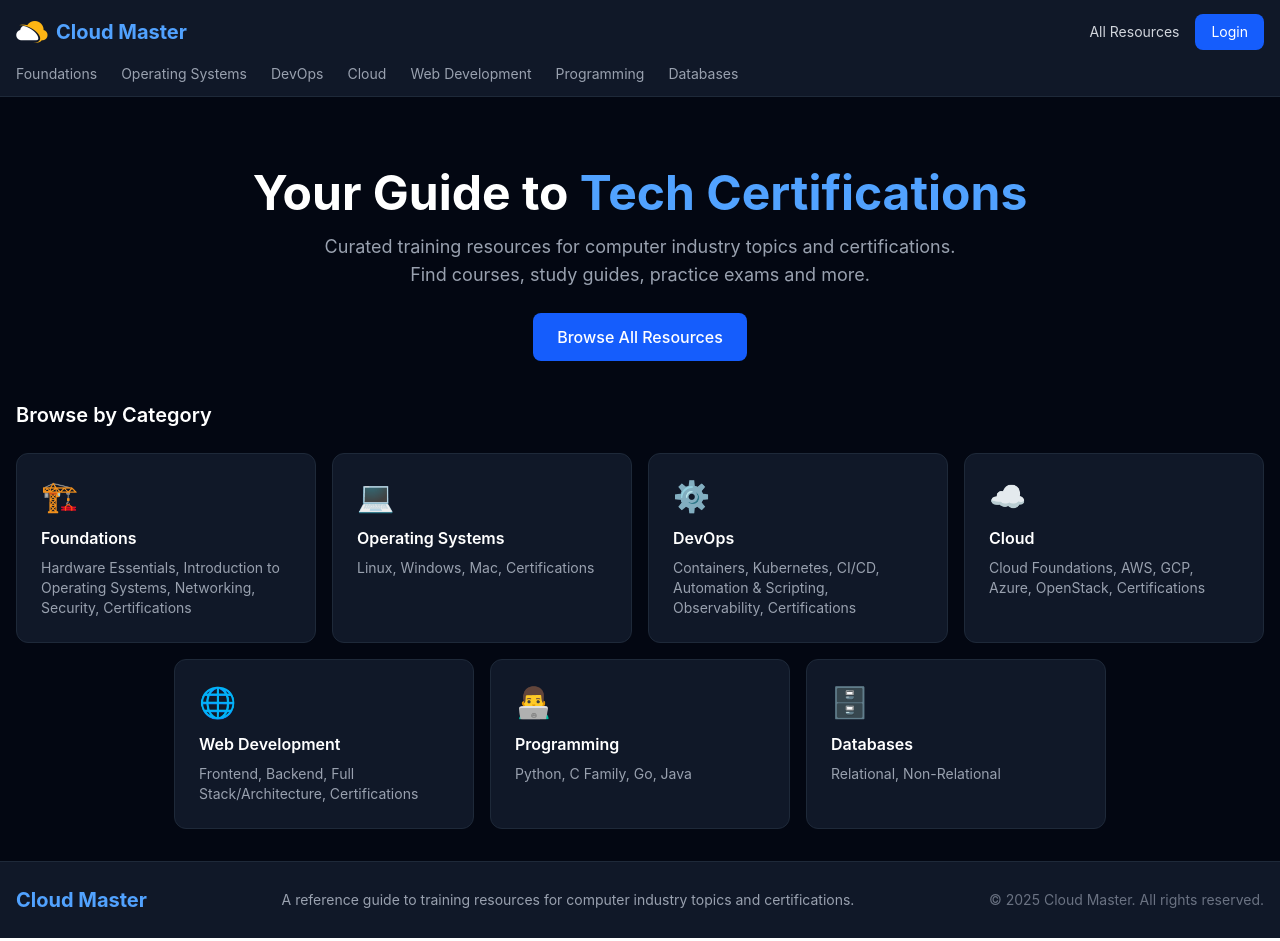
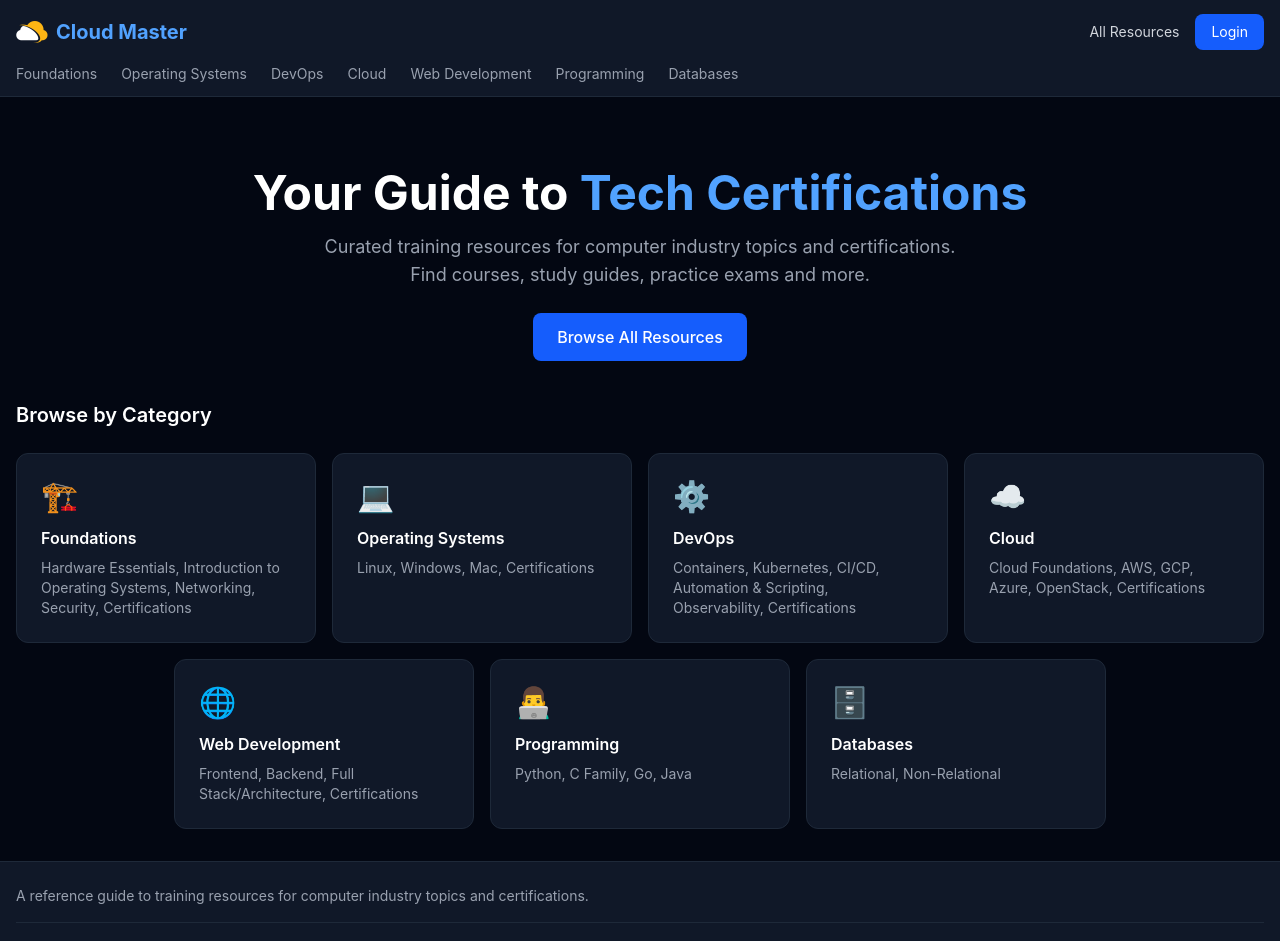
Before and after one commit to zemation/cloud-master-full-stack, a React (Vite) app in the folder cloud-master-io/: page / in a window 1280 px wide. Shown: the top 941 px of the page. Built offline with nearby package versions, Linux system fonts and the light colour scheme.

Commit message:
Cleaned up Footer

```diff
--- a/cloud-master-io/src/components/layout/Footer.jsx
+++ b/cloud-master-io/src/components/layout/Footer.jsx
@@ -1,22 +1,16 @@
 // src/components/layout/Footer.jsx
-
-import { Link } from 'react-router-dom';
 
 const Footer = () => {
   return (
     <footer className='bg-gray-900 border-t border-gray-800 mt-auto'>
       <div className='container mx-auto px-4 max-w-7xl py-6'>
-        <div className='flex flex-col md:flex-row items-center justify-between gap-4'>
-          <Link to='/' className='text-xl font-bold text-blue-400 hover:text-blue-300 transition-colors'>
-            Cloud Master
-          </Link>
         <p className='text-gray-400 text-sm'>
           A reference guide to training resources for computer industry topics and certifications.
         </p>
+        <hr className='border-gray-800 my-4' />
         <p className='text-gray-500 text-sm'>
           © {new Date().getFullYear()} Cloud Master. All rights reserved.
         </p>
-        </div>
       </div>
     </footer>
   );
```
Lines whose indentation alone changed are shown as unchanged.
